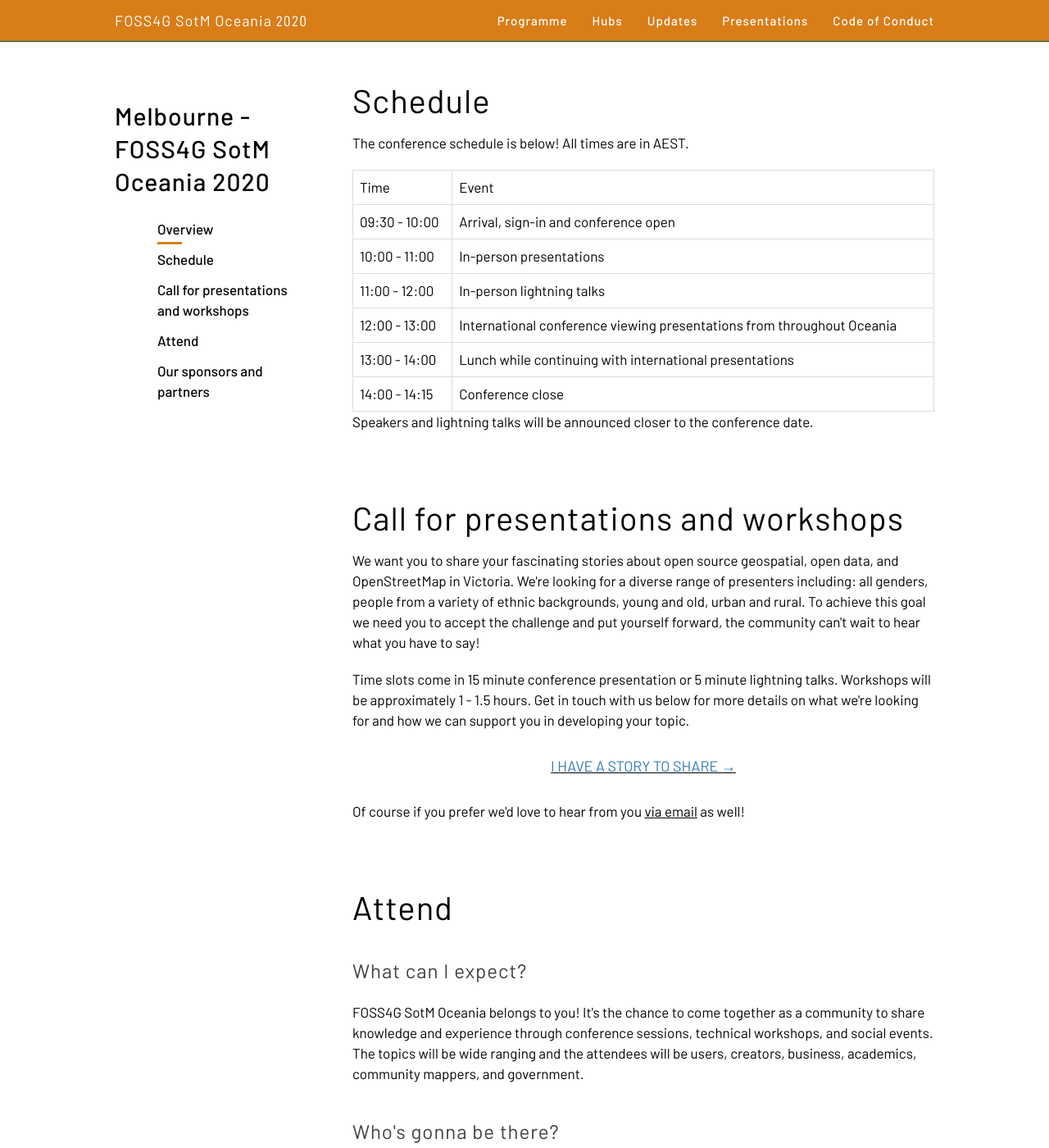
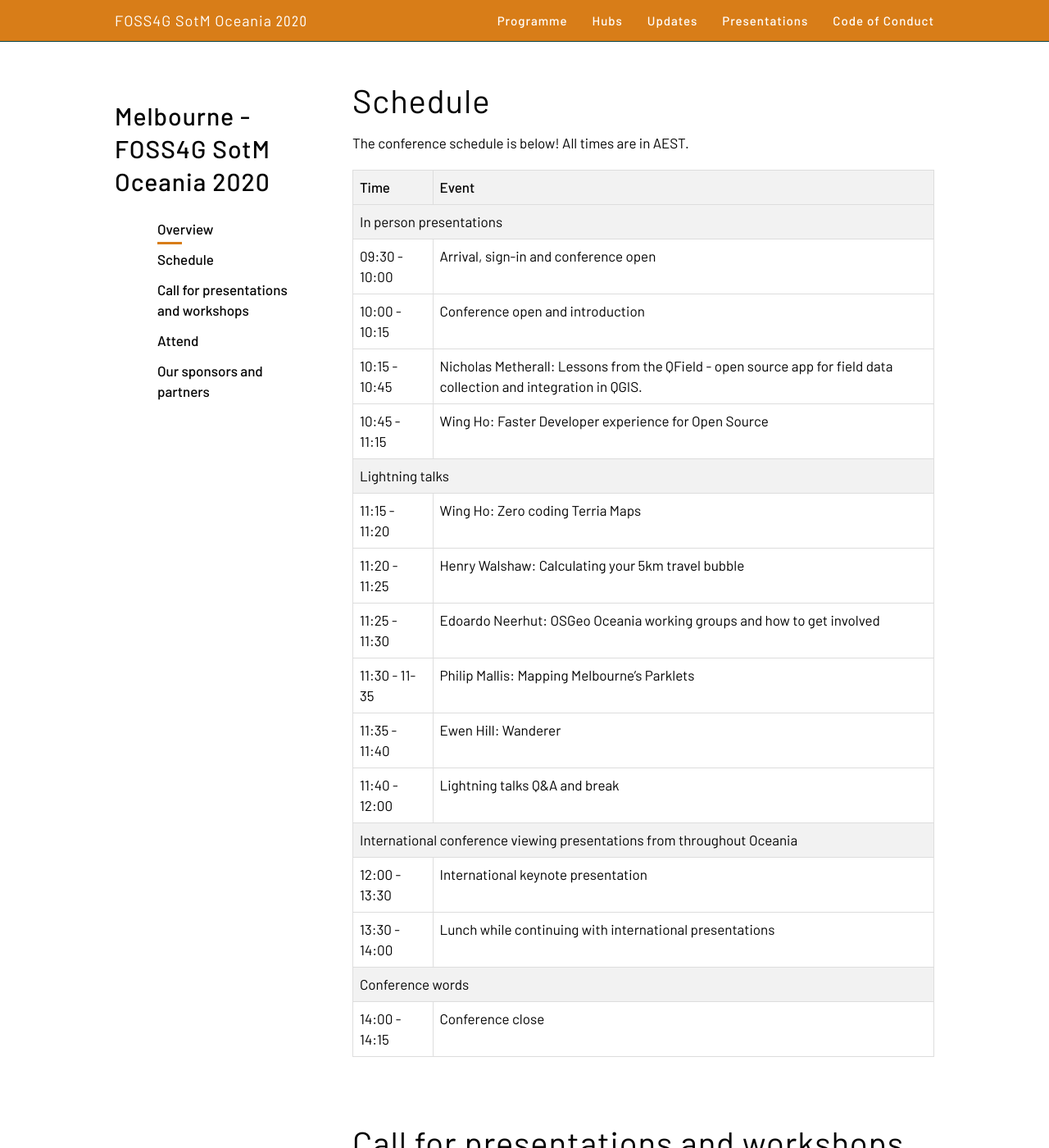
Before and after one commit to osgeo-oceania/foss4g-sotm-oceania-2020, a Jekyll site: the page built from hubs/melbourne/index.html, in a window 1280 px wide and 1400 px high, scrolled down 1517 px. Shown: the whole window at 82% size. Built offline with Jekyll 4.4.1, drawn with Linux system fonts in a browser that asks for light colours.

Commit message:
Melbourne schedule

```diff
--- a/hubs/melbourne/index.html
+++ b/hubs/melbourne/index.html
@@ -108,32 +108,42 @@
   <table>
     <thead>
       <tr>
-        <td>Time</td><td>Event</td>
+        <th><strong>Time</strong></th><th><strong>Event</strong></th>
       </tr>
     </thead>
     <tbody>
+      <tr><th colspan=2>In person presentations</th></tr>
       <tr>
         <td>09:30 - 10:00</td><td>Arrival, sign-in and conference open</td>
       </tr>
       <tr>
-        <td>10:00 - 11:00</td><td>In-person presentations</td>
+        <td>10:00 - 10:15</td><td>Conference open and introduction</td>
       </tr>
       <tr>
-        <td>11:00 - 12:00</td><td>In-person lightning talks</td>
+        <td>10:15 - 10:45</td><td>Nicholas Metherall: Lessons from the QField - open source app for field data collection and integration in QGIS.</td>
       </tr>
       <tr>
-        <td>12:00 - 13:00</td><td>International conference viewing presentations from throughout Oceania</td>
+        <td>10:45 - 11:15</td><td>Wing Ho: Faster Developer experience for Open Source</td>
       </tr>
+      <tr><th colspan=2>Lightning talks</th></tr>
+      <tr><td>11:15 - 11:20</td><td>Wing Ho: Zero coding Terria Maps</td></tr>
+      <tr><td>11:20 - 11:25</td><td>Henry Walshaw: Calculating your 5km travel bubble</td></tr>
+      <tr><td>11:25 - 11:30</td><td>Edoardo Neerhut: OSGeo Oceania working groups and how to get involved</td></tr>
+      <tr><td>11:30 - 11-35</td><td>Philip Mallis: Mapping Melbourne’s Parklets</td></tr>
+      <tr><td>11:35 - 11:40</td><td>Ewen Hill: Wanderer</td></tr>
+      <tr><td>11:40 - 12:00</td><td>Lightning talks Q&amp;A and break</td></tr>
+      <tr><th colspan=2>International conference viewing presentations from throughout Oceania</th></tr>
+      <tr><td>12:00 - 13:30</td><td> International keynote presentation</td></tr>
       <tr>
-        <td>13:00 - 14:00</td><td>Lunch while continuing with international presentations</td>
+        <td>13:30 - 14:00</td><td>Lunch while continuing with international presentations</td>
       </tr>
+      <tr><th colspan=2>Conference words</th></tr>
       <tr>
         <td>14:00 - 14:15</td><td>Conference close</td>
       </tr>
     </tbody>
   </table>
 
-  <p>Speakers and lightning talks will be announced closer to the conference date.</p>
 </section>
 <section>
   <h2 id="present">Call for presentations and workshops</h2>
```
